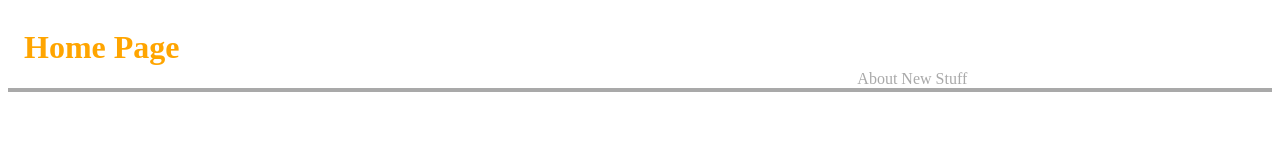
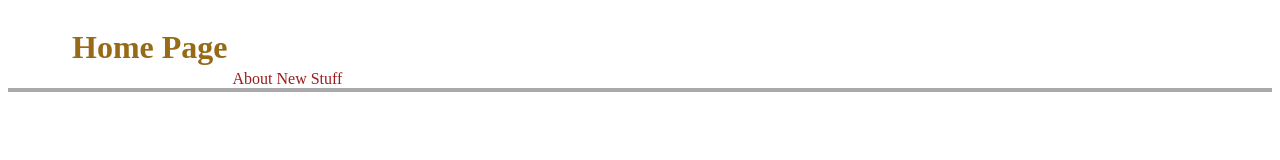
Before and after one commit to brandonhenning/git_pair_uno, a plain HTML site: page app/index.html in a window 1280 px wide. Drawn offline with Linux system fonts and the light colour scheme.

Commit message:
edited 5 properties in styles.css

```diff
--- a/app/styles.css
+++ b/app/styles.css
@@ -1,15 +1,15 @@
 header {
-  display: grid;
+  display: flex;
   grid-template-columns: repeat(6, 1fr);
-  grid-gap: 10px;
+  grid-gap: 5px;
   align-items: end;
   border-bottom: .3rem solid darkgrey;
 }
 
 h1 {
   grid-column: 1/span 2;
-  margin-left: 1rem;
-  color: orange;
+  margin-left: 4rem;
+  color: rgb(151, 106, 22);
 }
 
 nav {
@@ -18,6 +18,6 @@ nav {
 
 nav a {
   text-decoration: none;
-  color: darkgrey;
+  color: rgb(156, 28, 28);
   font-size:
 }
```
